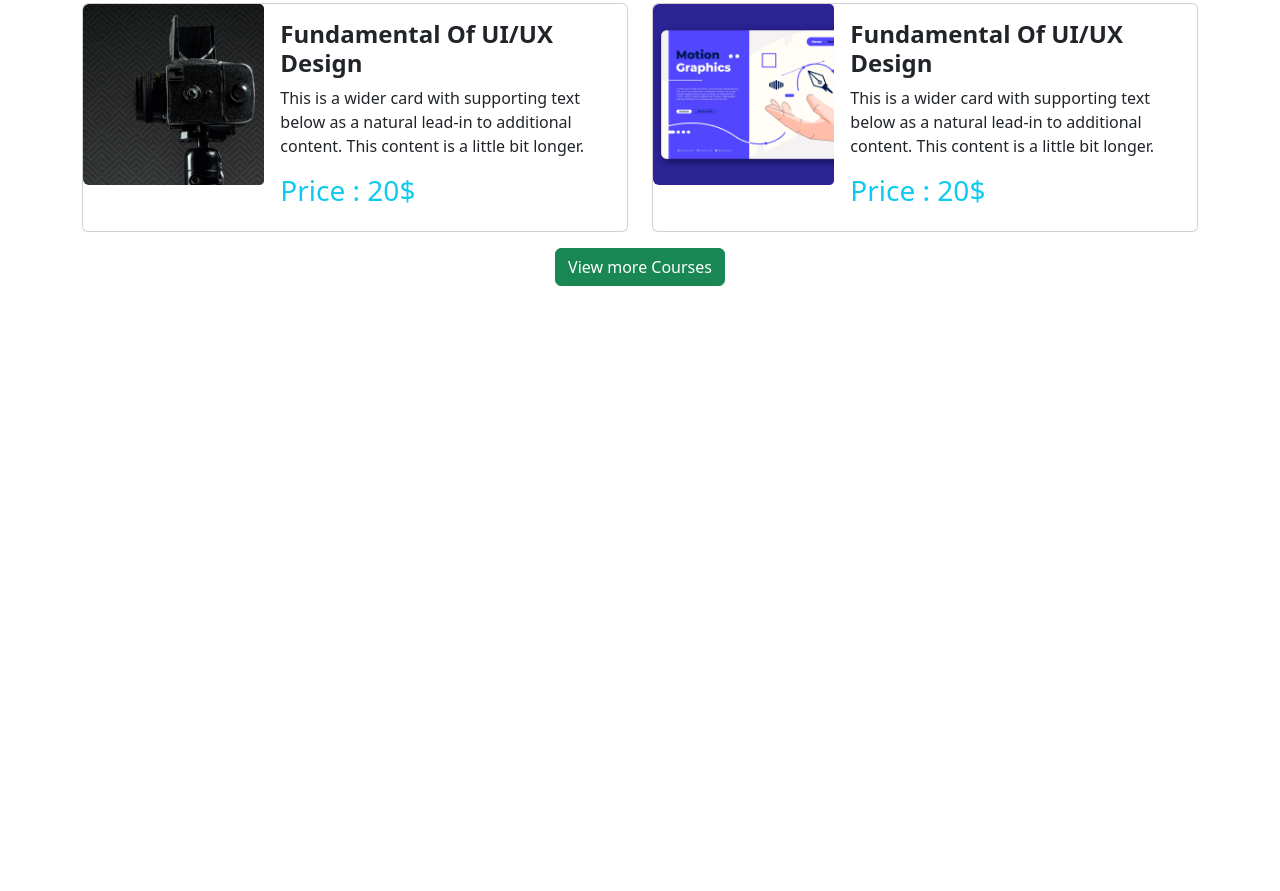
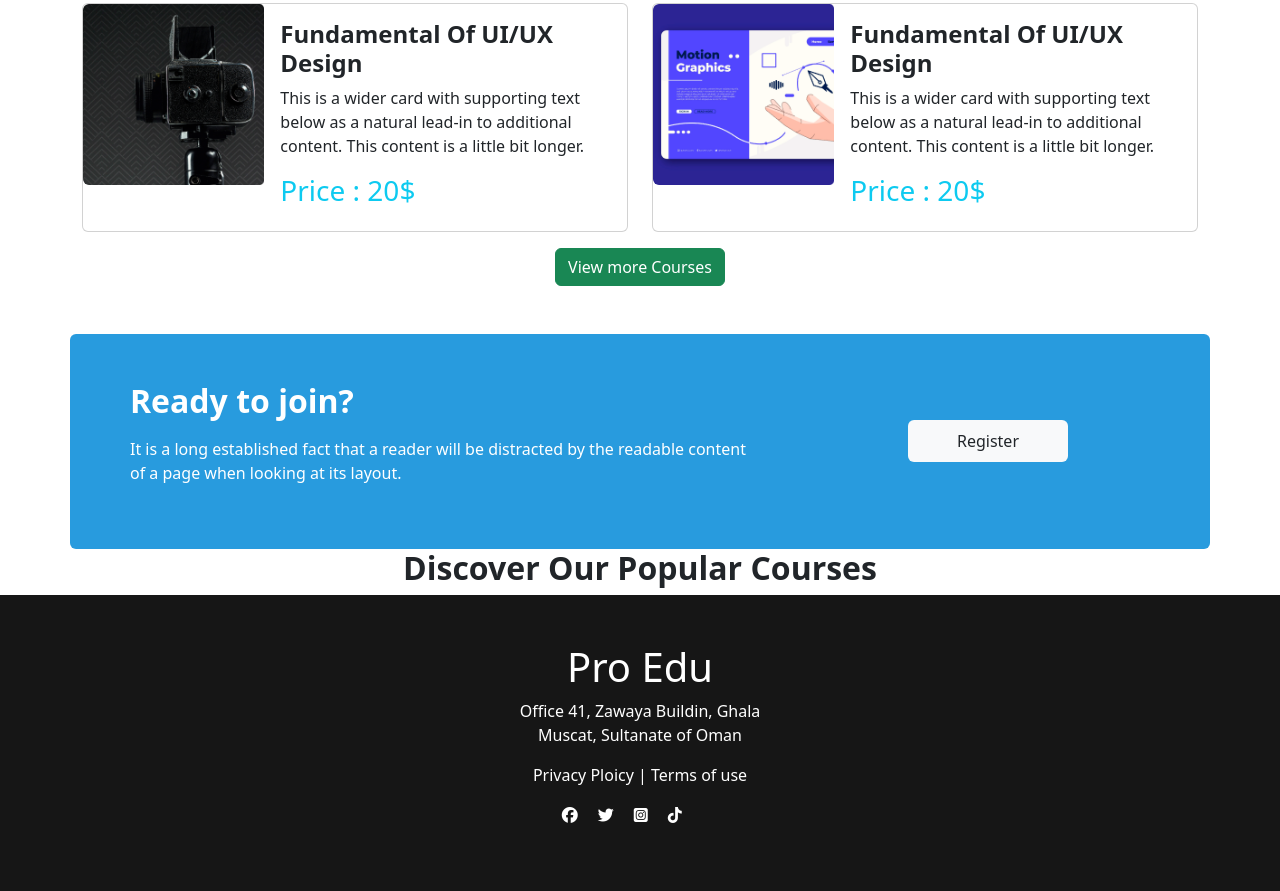
Before and after one commit to Rasheduzzaman63/edtech-website, a plain HTML site: page index.html in a window 1280 px wide. Shown: the part 1374-2265 px from the top of the page. Before the commit the page ends 1708 px from the top, so only its background shows below. Drawn offline with nearby package versions, Linux system fonts and the light colour scheme.

Commit message:
ready to section added

```diff
--- a/css/style.css
+++ b/css/style.css
@@ -1,11 +1,31 @@
+.edtech-bg-black{
+    background-color: #161616;
+}
+.edtech-ready-to-join-bg{
+    background-color: #289BDE;
+}
+.register-btn{
+    color:#289BDE;
+}
+.edtech-all-btn{
+    width: 175px;
+    height: 56px;
+    left: 800px;
+    top: 2732px;
+    background: #289BDE;
+    border: 1px solid #289BDE;
+    border-radius: 5px;
+}
 .nav-head h1{
    font-weight: 700;
 }
 .caption h1{
     font-size: 50px;
 }
-
-
+.footer-icon ul li{
+    list-style-type: none;
+    margin: 0 10px;
+}
 
 
 
--- a/index.html
+++ b/index.html
@@ -6,6 +6,8 @@
     <title>Edtech website</title>
     <!-- css link  -->
     <link rel="stylesheet" href="css/style.css">
+    <!-- fontawesome  -->
+    <script src="https://kit.fontawesome.com/eaf3cced53.js" crossorigin="anonymous"></script>
     <!-- bootstrap cdn -->
     <link href="https://cdn.jsdelivr.net/npm/bootstrap@5.2.0/dist/css/bootstrap.min.css" rel="stylesheet" integrity="sha384-gH2yIJqKdNHPEq0n4Mqa/HGKIhSkIHeL5AyhkYV8i59U5AR6csBvApHHNl/vI1Bx" crossorigin="anonymous">
   </head>
@@ -209,8 +211,48 @@
             </div>
             </div>
         </section>
+        <!-- ready to join  -->
+        <section>
+            <div class="container edtech-ready-to-join-bg rounded">
+              <div class="row  p-5 text-white d-flex justify-content-center align-items-center">
+                <div class="col-lg-8 col-md-12 ">
+                    <h2 class="fw-bold text-md-center text-lg-start text-center">Ready to join?</h2>
+                    <p class="text-lg-start text-center  ps-md-5 ps-lg-0 pe-lg-5 my-3 ">It is a long established fact that a reader will be distracted by the readable content of a page when looking at its layout.</p>
+                </div>
+                <div class="col-lg-4 col-md-12 ">
+                    <div class="button-div d-flex align-items-center justify-content-end flex-md-column flex-column">
+                      <button class=" btn bg-light register-btn px-5 py-2 ">Register</button>
+                    </div>
+                </div>
+              </div>
+            </div>
+        </section>
+        <h2 class="title fw-bold text-center">Discover Our Popular  Courses</h2>
       </main>
-
+      <footer class="d-flex justify-content-center align-items-center text-white edtech-bg-black text-center pb-5 pt-5">
+          <div class="footer-content">
+            <h1>Pro Edu</h1>
+          <p>Office 41, Zawaya Buildin, Ghala <br> Muscat,
+            Sultanate of Oman</p>
+          <p>Privacy Ploicy  |   Terms of use</p>
+          <div class="footer-icon">
+            <ul class="d-flex">
+              <li class="nav-item">
+                <a class="nav-link" href="#" ><i class="fa-brands fa-facebook"></i></a>
+              </li>
+              <li class="nav-item">
+                <a class="nav-link" href="#"><i class="fa-brands fa-twitter"></i></a>
+              </li>
+              <li class="nav-item">
+                <a class="nav-link" href="#"><i class="fa-brands fa-square-instagram"></i></a>
+              </li>
+              <li class="nav-item">
+                <a class="nav-link" href="#"><i class="fa-brands fa-tiktok"></i></a>
+              </li>
+            </ul>
+          </div>
+          </div>
+      </footer>
 
     <script src="https://cdn.jsdelivr.net/npm/bootstrap@5.2.0/dist/js/bootstrap.bundle.min.js" integrity="sha384-A3rJD856KowSb7dwlZdYEkO39Gagi7vIsF0jrRAoQmDKKtQBHUuLZ9AsSv4jD4Xa" crossorigin="anonymous"></script>
   </body>
```
